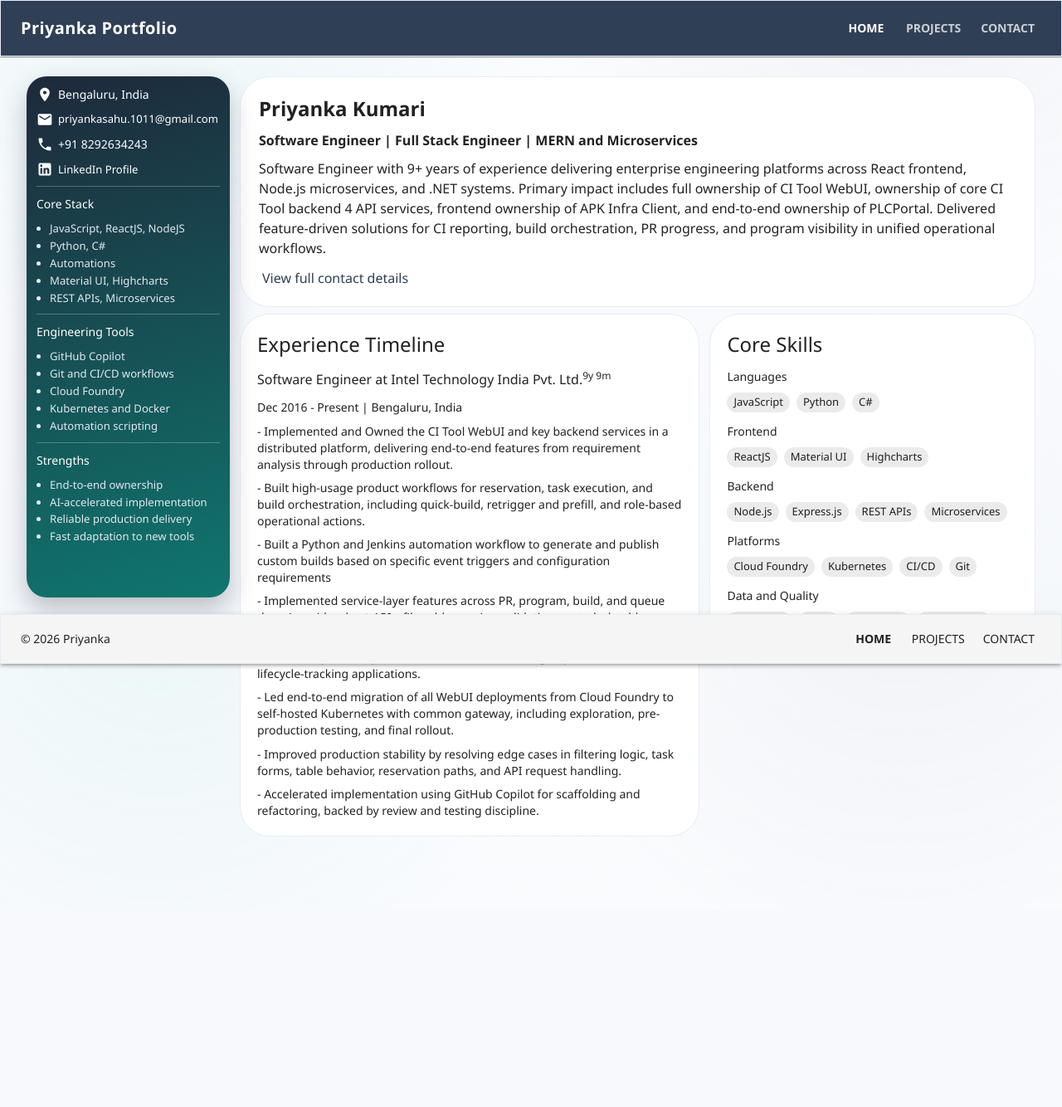
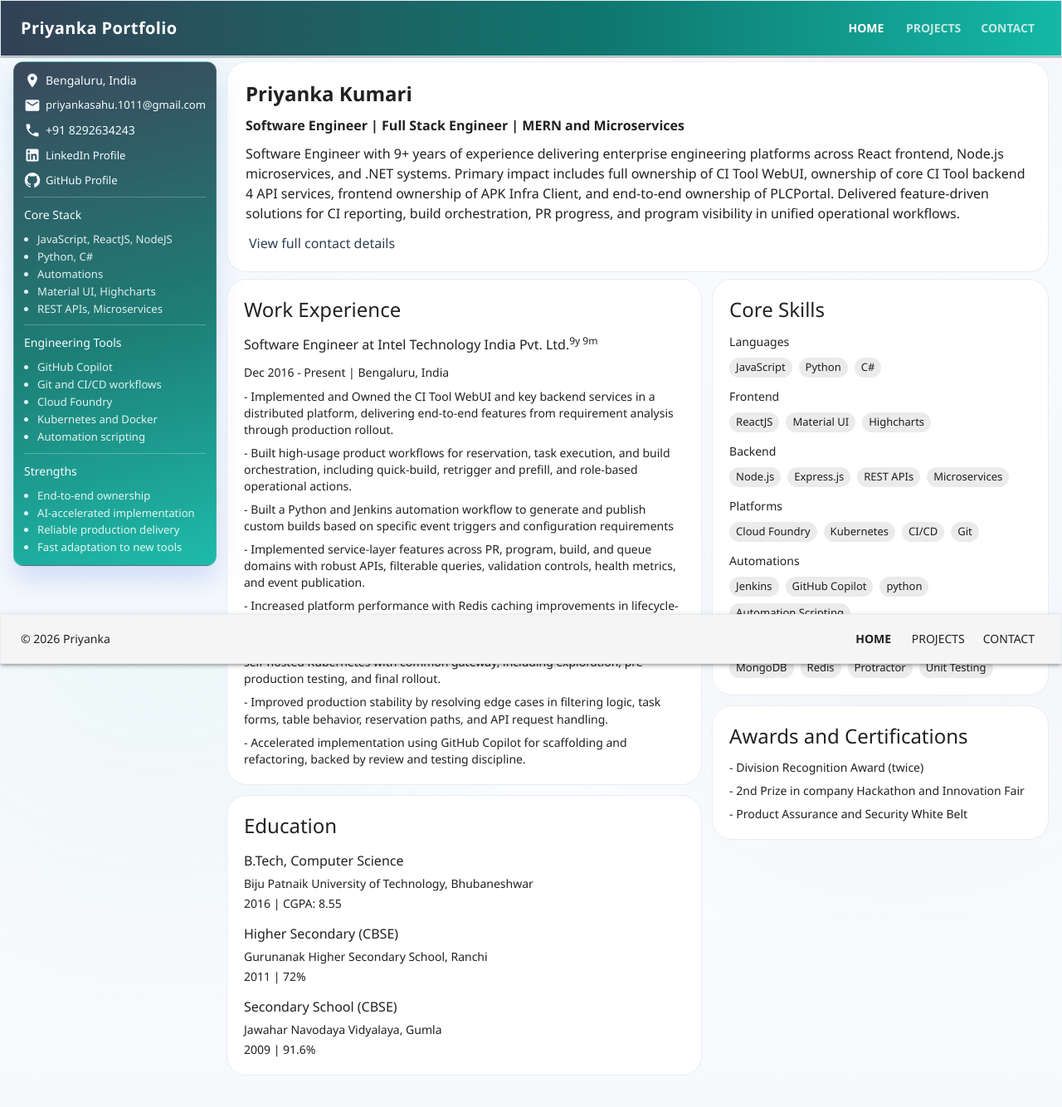
Before and after one commit to priyankak10/priyanka-portfolio, a React (Vite) app in the folder priyanka-portfolio/: page / in a window 1280 px wide. Shown: the top 1334 px of the page at 83% size. Before the commit the page ends 1096 px from the top, so only its background shows below. Built offline with nearby package versions, Linux system fonts and the light colour scheme.

Commit message:
updated layout

```diff
--- a/priyanka-portfolio/src/layout/SiteLayout.jsx
+++ b/priyanka-portfolio/src/layout/SiteLayout.jsx
@@ -21,6 +21,7 @@
 import EmailIcon from "@mui/icons-material/Email";
 import LocationOnIcon from "@mui/icons-material/LocationOn";
 import LinkedInIcon from "@mui/icons-material/LinkedIn";
+import GitHubIcon from "@mui/icons-material/GitHub";
 import {
   Link as RouterLink,
   NavLink,
@@ -49,7 +50,7 @@
     display: "grid",
     gap: 0.4,
     "& li": {
-      color: "#e2e8f0",
+      color: "rgba(255,255,255,0.88)",
       fontSize: "0.82rem",
       lineHeight: 1.35,
     },
@@ -91,7 +92,15 @@
 
   return (
     <Box sx={{ minHeight: "100vh", display: "flex", flexDirection: "column" }}>
-      <AppBar position="fixed" color="primary" elevation={1}>
+      <AppBar
+        position="fixed"
+        color="primary"
+        elevation={1}
+        sx={{
+          background:
+            "linear-gradient(90deg, #334155 0%, #0f766e 56%, #14b8a6 100%)",
+        }}
+      >
         <Toolbar sx={{ minHeight: { xs: 60, sm: 66 } }}>
           <Typography
             variant="h6"
@@ -150,12 +159,12 @@
         sx={{
           flexGrow: 1,
           p: 1,
-          pt: { xs: "74px", sm: "80px" },
-          pb: { xs: "70px", sm: "76px" },
+          pt: { xs: "60px", sm: "66px" },
+          pb: { xs: "54px", sm: "58px" },
           bgcolor: "transparent",
         }}
       >
-        <Container maxWidth="xl" sx={{ py: { xs: 1, sm: 1.5 } }}>
+        <Container maxWidth="xl" disableGutters sx={{ py: 1, px: 1 }}>
           <Box sx={{ display: "flex", gap: 1.5, alignItems: "stretch" }}>
             <Box
               component="aside"
@@ -169,13 +178,14 @@
                 sx={{
                   position: "sticky",
                   top: 8,
-                  minHeight: "calc(100vh - 80px - 76px - 16px)",
-                  borderRadius: 2,
+                  borderRadius: 1,
+                  height: "fit-content",
                   p: 1.5,
-                  color: "#fff",
+                  color: "#f8fbff",
                   background:
-                    "linear-gradient(165deg, rgba(30,41,59,1) 0%, rgba(15,118,110,1) 100%)",
-                  boxShadow: "0 14px 30px rgba(15, 23, 42, 0.25)",
+                    "linear-gradient(165deg, rgba(51,65,85,0.96) 0%, rgba(15,118,110,0.94) 54%, rgba(20,184,166,0.96) 100%)",
+                  border: "1px solid rgba(255,255,255,0.16)",
+                  boxShadow: "0 16px 30px rgba(37, 99, 235, 0.18)",
                 }}
               >
                 <Stack spacing={1.25}>
@@ -224,6 +234,24 @@
                       }}
                     >
                       LinkedIn Profile
+                    </Link>
+                  </Box>
+                  <Box sx={contactItemSx}>
+                    <GitHubIcon fontSize="small" sx={{ flexShrink: 0 }} />
+                    <Link
+                      href={personal.github}
+                      target="_blank"
+                      rel="noreferrer"
+                      underline="hover"
+                      color="inherit"
+                      sx={{
+                        fontSize: "0.82rem",
+                        overflowWrap: "anywhere",
+                        lineHeight: 1.3,
+                        minWidth: 0,
+                      }}
+                    >
+                      GitHub Profile
                     </Link>
                   </Box>
 
--- a/priyanka-portfolio/src/pages/ContactPage.jsx
+++ b/priyanka-portfolio/src/pages/ContactPage.jsx
@@ -3,10 +3,11 @@
 import EmailIcon from "@mui/icons-material/Email";
 import LocationOnIcon from "@mui/icons-material/LocationOn";
 import LinkedInIcon from "@mui/icons-material/LinkedIn";
+import GitHubIcon from "@mui/icons-material/GitHub";
 import { portfolioData } from "../data/portfolioData";
 
 function ContactPage() {
-  const { personal, education, awardsAndCertifications } = portfolioData;
+  const { personal, education } = portfolioData;
 
   return (
     <Stack spacing={2}>
@@ -48,6 +49,20 @@
               </Typography>
             </Stack>
             <Stack direction="row" spacing={1} alignItems="center">
+              <GitHubIcon fontSize="small" />
+              <Typography variant="body2">
+                <strong>GitHub:</strong>{" "}
+                <Link
+                  href={personal.github}
+                  target="_blank"
+                  rel="noreferrer"
+                  underline="hover"
+                >
+                  {personal.github.replace("https://", "")}
+                </Link>
+              </Typography>
+            </Stack>
+            <Stack direction="row" spacing={1} alignItems="center">
               <LocationOnIcon fontSize="small" />
               <Typography variant="body2" color="text.secondary">
                 <strong>Location:</strong> {personal.location}
@@ -75,17 +90,6 @@
           ))}
         </Stack>
       </Paper>
-
-      <Paper elevation={0} sx={{ p: { xs: 2.5, sm: 4 }, borderRadius: 2 }}>
-        <Stack spacing={1.2}>
-          <Typography variant="h5">Awards and Certifications</Typography>
-          {awardsAndCertifications.map((item) => (
-            <Typography key={item} variant="body2" color="text.secondary">
-              - {item}
-            </Typography>
-          ))}
-        </Stack>
-      </Paper>
     </Stack>
   );
 }
--- a/priyanka-portfolio/src/pages/HomePage.jsx
+++ b/priyanka-portfolio/src/pages/HomePage.jsx
@@ -11,16 +11,19 @@
 import { getExperienceTimeline, portfolioData } from "../data/portfolioData";
 
 function HomePage() {
-  const { personal, summary, skills } = portfolioData;
+  const { personal, summary, skills, education, awardsAndCertifications } =
+    portfolioData;
   const experienceTimeline = getExperienceTimeline();
+  const safeSkills = skills ?? {};
 
   const skillGroups = [
-    { label: "Languages", items: skills.languages },
-    { label: "Frontend", items: skills.frontend },
-    { label: "Backend", items: skills.backend },
-    { label: "Platforms", items: skills.platforms },
-    { label: "Data and Quality", items: skills.dataAndQuality },
-  ];
+    { label: "Languages", items: safeSkills.languages ?? [] },
+    { label: "Frontend", items: safeSkills.frontend ?? [] },
+    { label: "Backend", items: safeSkills.backend ?? [] },
+    { label: "Platforms", items: safeSkills.platforms ?? [] },
+    { label: "Automations", items: safeSkills.automations ?? [] },
+    { label: "Data and Quality", items: safeSkills.dataAndQuality ?? [] },
+  ].filter((group) => group.items.length > 0);
 
   const chipWrapSx = {
     display: "flex",
@@ -42,7 +45,7 @@
 
   return (
     <Stack spacing={1}>
-      <Paper elevation={0} sx={{ p: { xs: 2, sm: 2.75 }, borderRadius: 3 }}>
+      <Paper elevation={0} sx={{ p: { xs: 2, sm: 2.75 }, borderRadius: 2 }}>
         <Stack spacing={1}>
           <Typography variant="h5">
             <strong>{personal.name}</strong>
@@ -74,11 +77,18 @@
 
       <Grid container spacing={1.5}>
         <Grid size={{ xs: 12, md: 7 }}>
-          <Paper elevation={0} sx={{ p: { xs: 2, sm: 2.5 }, borderRadius: 3 }}>
           <Stack spacing={1.5}>
-              <Typography variant="h5">Experience Timeline</Typography>
+            <Paper
+              elevation={0}
+              sx={{ p: { xs: 2, sm: 2.5 }, borderRadius: 2 }}
+            >
+              <Stack spacing={1.5}>
+                <Typography variant="h5">Work Experience</Typography>
                 {experienceTimeline.map((role, index) => (
-                <Stack key={`${role.company}-${role.startDate}`} spacing={1.2}>
+                  <Stack
+                    key={`${role.company}-${role.startDate}`}
+                    spacing={1.2}
+                  >
                     <Stack
                       direction={{ xs: "column", sm: "row" }}
                       justifyContent="space-between"
@@ -117,10 +127,40 @@
                 )}
               </Stack>
             </Paper>
+
+            <Paper
+              elevation={0}
+              sx={{
+                p: { xs: 2, sm: 2.5 },
+                borderRadius: 2,
+              }}
+            >
+              <Stack spacing={1.5}>
+                <Typography variant="h5">Education</Typography>
+                {education.map((item) => (
+                  <Stack key={`${item.degree}-${item.year}`} spacing={0.5}>
+                    <Typography variant="subtitle1" fontWeight={600}>
+                      {item.degree}
+                    </Typography>
+                    <Typography variant="body2" color="text.secondary">
+                      {item.institute}
+                    </Typography>
+                    <Typography variant="body2" color="text.secondary">
+                      {item.year} {item.score ? `| ${item.score}` : ""}
+                    </Typography>
+                  </Stack>
+                ))}
+              </Stack>
+            </Paper>
+          </Stack>
         </Grid>
 
         <Grid size={{ xs: 12, md: 5 }}>
-          <Paper elevation={0} sx={{ p: { xs: 2, sm: 2.5 }, borderRadius: 3 }}>
+          <Stack spacing={1.5}>
+            <Paper
+              elevation={0}
+              sx={{ p: { xs: 2, sm: 2.5 }, borderRadius: 2 }}
+            >
               <Stack spacing={1.5}>
                 <Typography variant="h5">Core Skills</Typography>
                 {skillGroups.map((group) => (
@@ -142,6 +182,27 @@
                 ))}
               </Stack>
             </Paper>
+
+            <Paper
+              elevation={0}
+              sx={{ p: { xs: 2, sm: 2.5 }, borderRadius: 2 }}
+            >
+              <Stack spacing={1.5}>
+                <Typography variant="h5">Awards and Certifications</Typography>
+                <Stack spacing={1}>
+                  {awardsAndCertifications.map((item) => (
+                    <Typography
+                      key={item}
+                      variant="body2"
+                      color="text.secondary"
+                    >
+                      - {item}
+                    </Typography>
+                  ))}
+                </Stack>
+              </Stack>
+            </Paper>
+          </Stack>
         </Grid>
       </Grid>
     </Stack>
```
Lines whose indentation alone changed are shown as unchanged.
